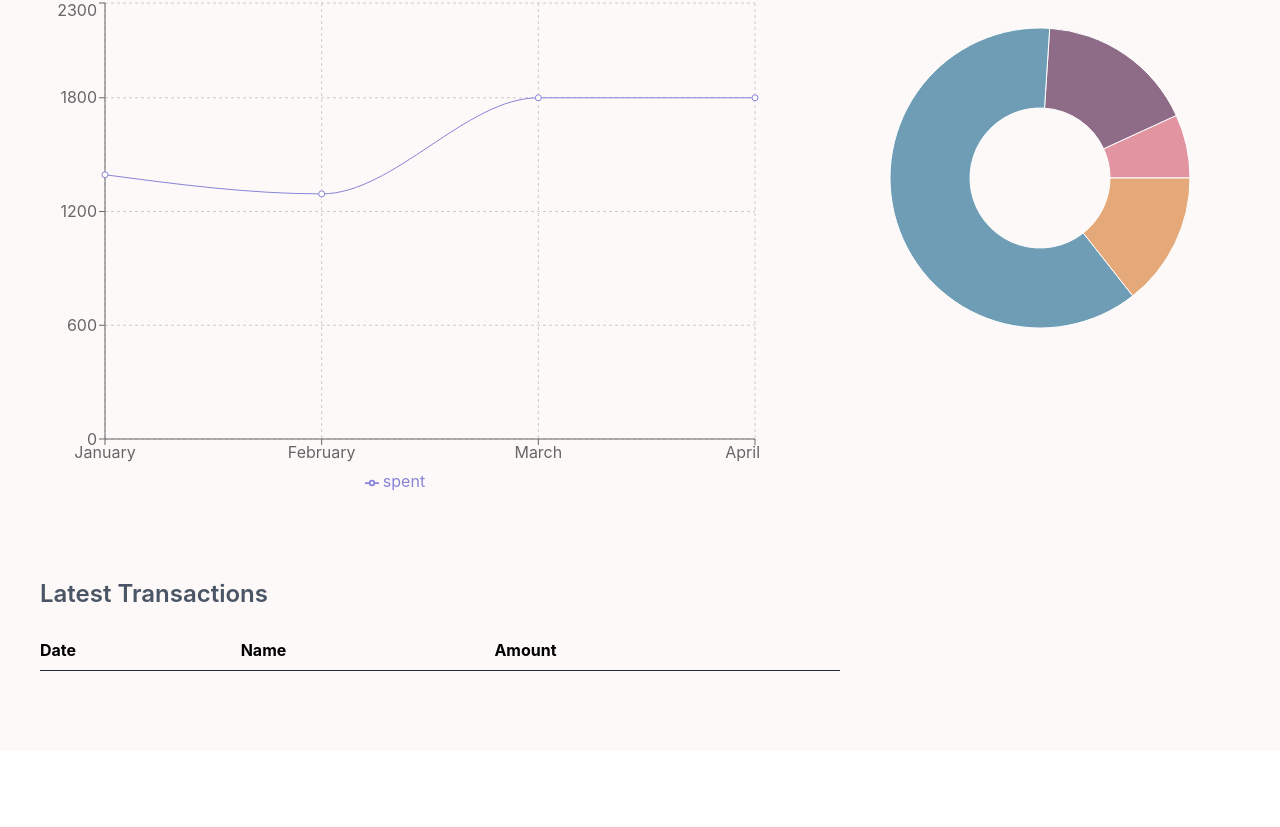
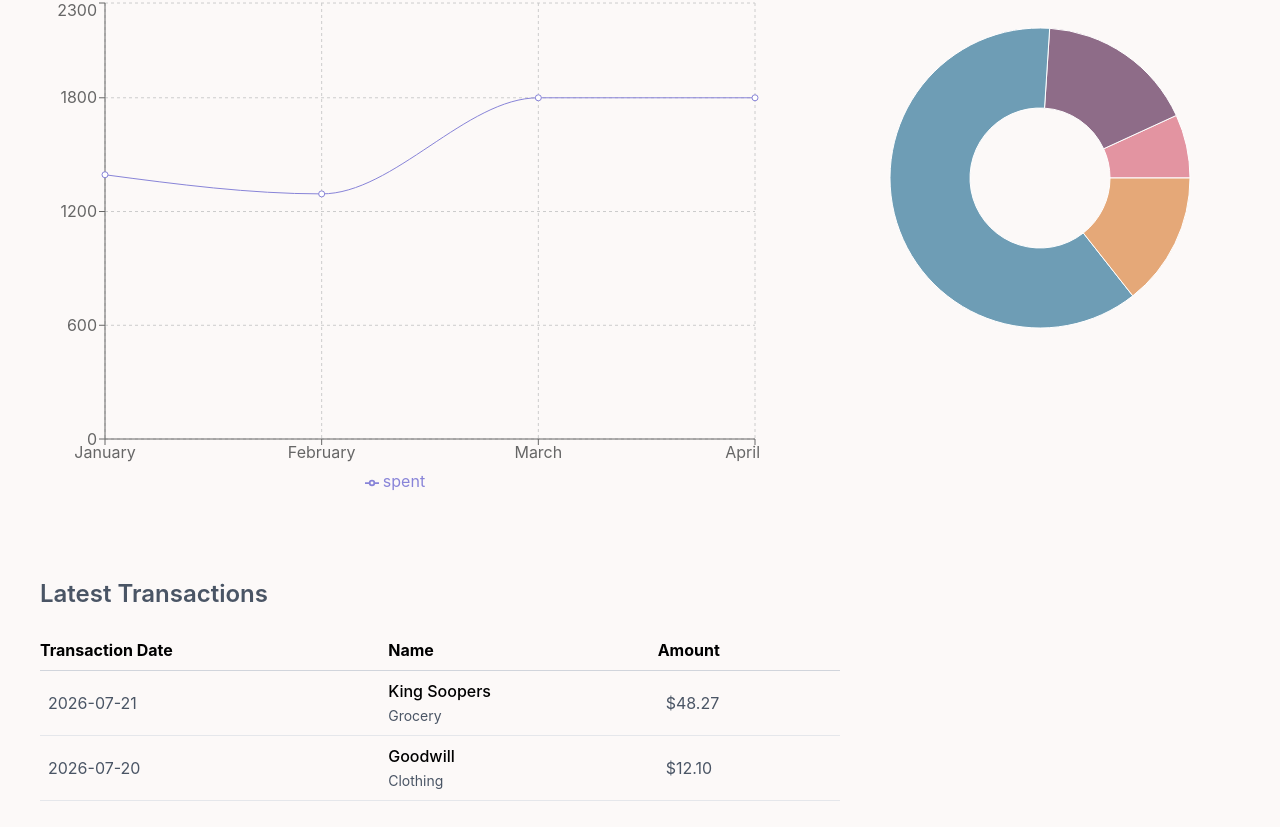
Before and after one commit to ncarr6/expense_tracking_app, a React (Vite) app in the folder frontend/: page / in a window 1280 px wide. Shown: the part 486-1313 px from the top of the page. Before the commit the page ends 1237 px from the top, so only its background shows below. Built offline with nearby package versions, Linux system fonts and the light colour scheme.

Commit message:
create transaction table

```diff
--- a/frontend/src/components/transactions.jsx
+++ b/frontend/src/components/transactions.jsx
@@ -1,4 +1,19 @@
 import Title from "./title"
+
+const testData = [
+  {
+    date: "2026-07-21",
+    category: "Grocery",
+    name: "King Soopers",
+    amount: "48.27"
+  },
+  {
+    date: "2026-07-20",
+    category: "Clothing",
+    name: "Goodwill",
+    amount: "12.10"
+  },
+]
 
 function Transactions() {
 
@@ -9,13 +24,31 @@ function Transactions() {
 
       <div className="overflow-x-auto mt-5">
         <table className="w-full">
-          <thead className="w-full border-b border-solid border-gray-800">
+          <thead className="w-full border-b border-solid border-gray-300">
             <tr className="w-full text-black text-left">
-              <th className="py-2">Date</th>
+              <th className="py-2">Transaction Date</th>
               <th className="py-2">Name</th>
               <th className="py-2">Amount</th>
             </tr>
           </thead>
+          <tbody>
+            {
+              testData.map((item, index) => (
+                <tr key={index} className="border-b border-gray-200 text-gray-600
+                  hover:bg-gray-300/10">
+                  <td className="px-2">{item.date}</td>
+                  <td className="py-2 ">
+                    <div>
+                      <p className="text-black font-medium">{item.name}</p>
+                      <span className="text-sm">{item.category}</span>
+                    </div>
+
+                  </td>
+                  <td className="py-2 px-2">${item.amount}</td>
+                </tr>
+              ))
+            }
+          </tbody>
 
         </table>
 
```
